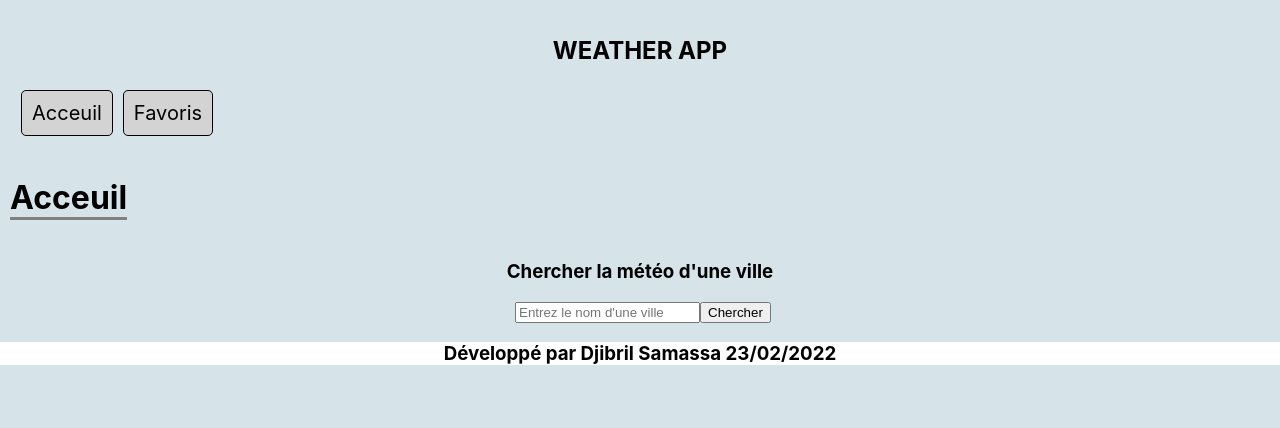
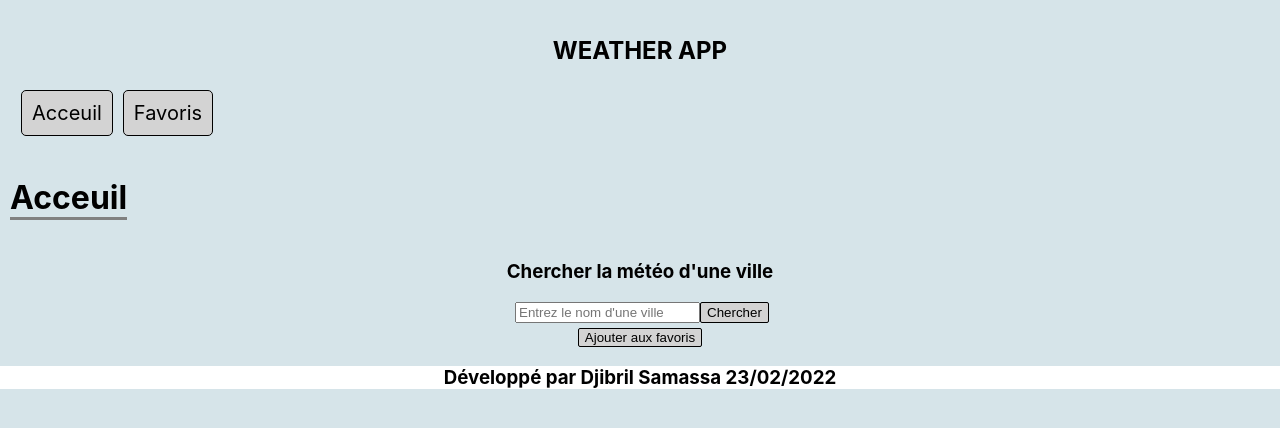
Before and after one commit to Djibril-Samassa/Weather-App, a React (Create React App) app: page / in a window 1280 px wide. Shown: the top 428 px of the page. Built offline with nearby package versions, Linux system fonts and the light colour scheme.

Commit message:
Favoris commit

```diff
--- a/src/API.js
+++ b/src/API.js
@@ -1,11 +1,16 @@
 import { useContext } from "react";
 import { CityContext } from "./App";
 
+
+
 export default function getWeather(city){
+
+    let cityData = {}
 
     return(
     fetch(`https://api.openweathermap.org/data/2.5/weather?q=${city},fr&APPID=c0c82a5a228cd41201702662c5b33e4e`)
     .then((res) => res.json())
     .then((res) =>{
-        console.log("Meteo récupérée");
+        cityData  = (res);
+        console.log(cityData);
     }))}
--- a/src/App.css
+++ b/src/App.css
@@ -32,11 +32,16 @@ body{
   text-decoration: none;
   padding: 10px;
   transform: scale(1);
-  transition-duration: 300ms;
+  transition-duration: 50ms;
 }
 
 .link:hover{
   transform: scale(1.1);
+  background: linear-gradient(
+    rgba(0, 0, 0, 0.85),
+    rgba(0, 0, 0, 0.85)
+  );
+  color:lightgray
 }
 
 .footer{
--- a/src/App.js
+++ b/src/App.js
@@ -11,7 +11,7 @@ export default function App() {
 
   const setName = (name) => {
     setcityName(name)
-}
+  }
 
   const value = {
     cityName : cityName,
--- a/src/Pages/Home.js
+++ b/src/Pages/Home.js
@@ -1,24 +1,42 @@
 import "../App.css";
 import getWeather from "../API";
-import { useContext } from "react";
+import { useContext, createContext, useState } from "react";
 import { CityContext } from "../App";
 import "../Styles/Home.css"
+
+export const FavorisContext = createContext();
 
 export default function Acceuil(){
 
     const cityContext = useContext(CityContext);
+
+    let favoris = [];
+
+    const handleSubmit= (e) => {
+        e.preventDefault()
+        getWeather(cityContext.cityName)
+    }
+
+    const addToFavoris =(cityname) =>{
+        favoris.push(cityname);
+        {console.log(favoris)}
+    }
+
+    const value = {
+
+    };
 
     return(
         <div className="page-component">
 
             <h1 className="pageName">Acceuil</h1>
             <h3 className="input-indic">Chercher la météo d'une ville</h3>
-            <form onSubmit={() =>getWeather(cityContext.cityName)}>
+            <form onSubmit={handleSubmit}>
             {/* Création de l'input pour cherhcer une ville */}
-            <input type="text"placeholder="Entrez le nom d'une ville" onChange={(e) => cityContext.setName(e.target.value)}/>
-            <input type="submit" value="Chercher"/>
+            <input id="citySearchInput" type="text"placeholder="Entrez le nom d'une ville" onChange={(e) => cityContext.setName(e.target.value)}/>
+            <input id="inputt" type="submit" value="Chercher"/>
             </form>
-            {console.log()}
+            <button className="fav" onClick={() => addToFavoris(cityContext.cityName)}>Ajouter aux favoris</button>
         </div>
     )
 }
--- a/src/Styles/Home.css
+++ b/src/Styles/Home.css
@@ -9,3 +9,42 @@ form{
 .input-indic{
     text-align: center;
 }
+
+#inputt {
+    background-color: lightgray;
+    color:black;
+    border: 1px solid black;
+    border-radius: 2px;
+    transform: scale(1), color;
+    transition-duration: 300ms;
+}
+
+#inputt:hover{
+    transform: scale(1.1);
+    background-color: rgb(92, 194, 92);
+    cursor: pointer;
+}
+
+.fav{
+    margin: 5px auto;
+    display: flex;
+    background-color: lightgray;
+    color:black;
+    border: 1px solid black;
+    border-radius: 2px;
+    transform: scale(1), color;
+    transition-duration: 300ms;
+}
+
+.fav:hover{
+    transform: scale(1.1);
+    background-color: rgb(202, 78, 66);
+}
+
+.citySeacrhInput:hover{
+    cursor: pointer;
+}
+
+button{
+    cursor: pointer;
+}
```
